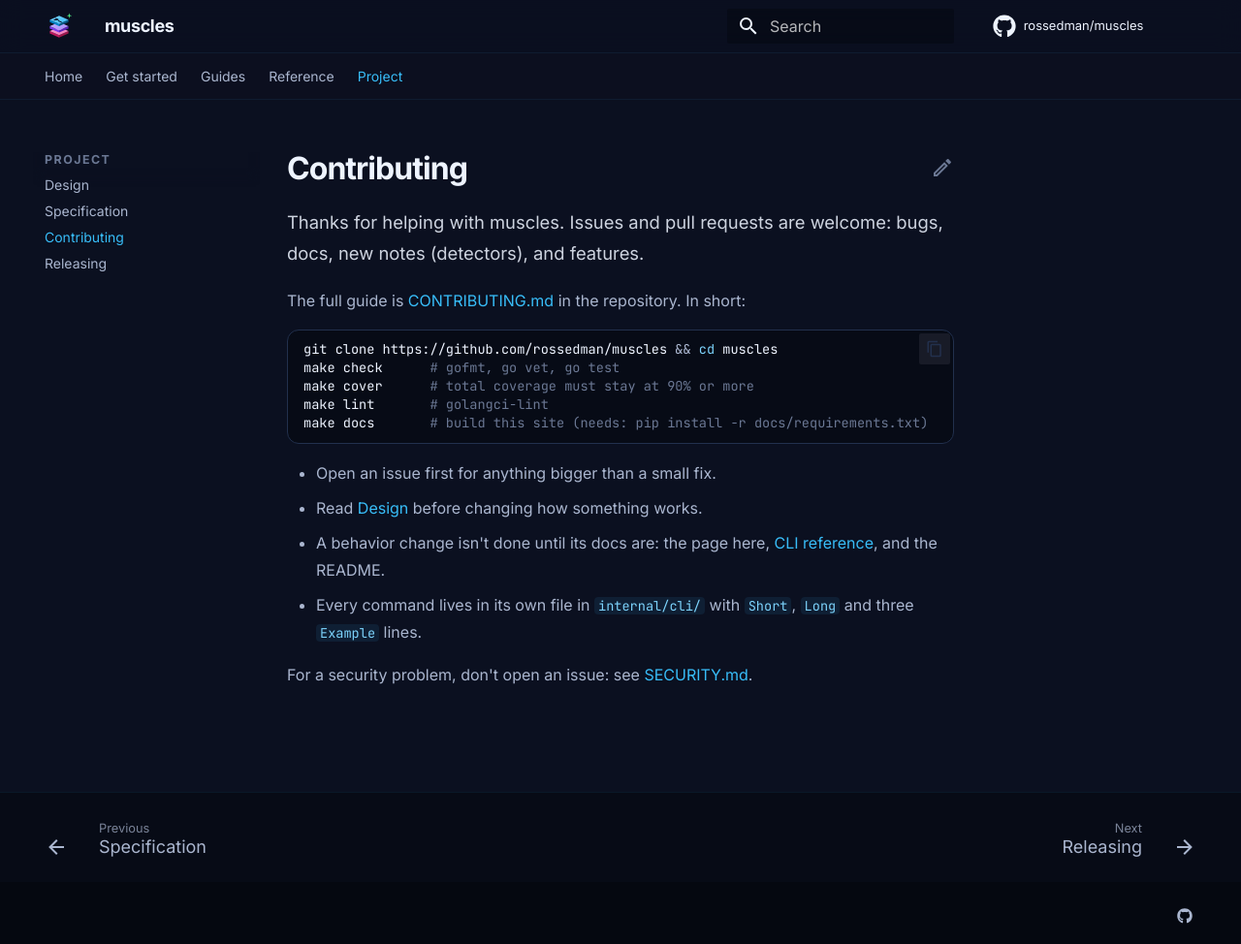
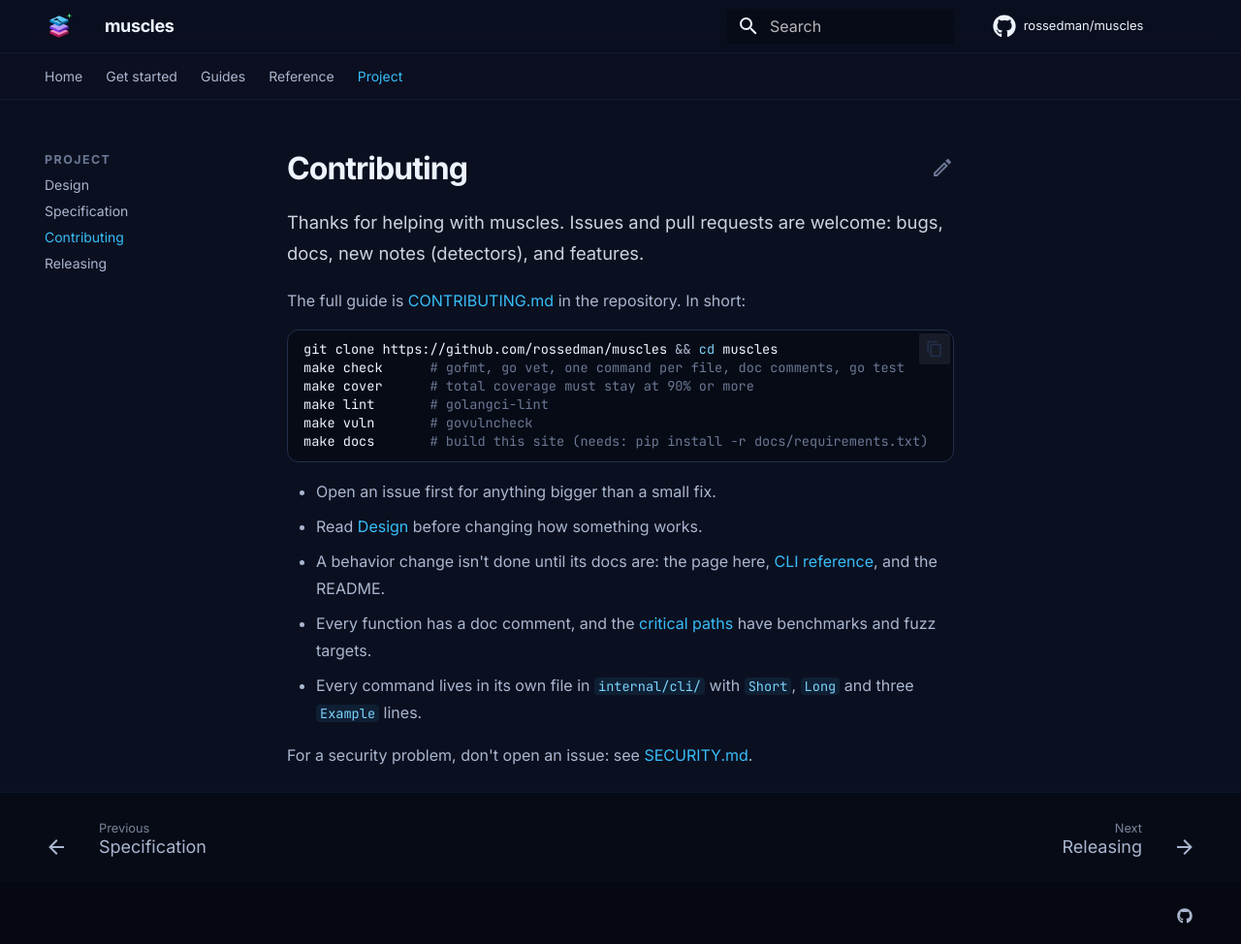
Before and after one commit to rossedman/muscles, an MkDocs documentation site: the page built from docs/contributing.md, in a window 1280 px wide and 974 px high. Shown: the whole window at 97% size. Built offline with MkDocs 1.6.1 and Material for MkDocs 9.7.7, drawn with Linux system fonts in a browser that asks for light colours; comment, search, counter and statistics services are not loaded.

Commit message:
Run govulncheck, doc, command, benchmark and fuzz checks in CI
CI ran lint, race tests and the coverage gate. It now also runs
govulncheck (the Go 1.26.0 vulnerabilities went unnoticed without it),
tools/check-cmds.sh and tools/doccheck, every benchmark once, and each
fuzz target for 30s. The same checks are make targets, and make check
includes the command and doc-comment ones, so the release job runs them
too. CONTRIBUTING.md lists the critical paths that need benchmarks and
fuzz targets.

Every action in the workflows and the composite action is pinned to a
commit SHA, so a moved tag can't change what runs.

Co-Authored-By: Claude Opus 5.5 <noreply@anthropic.com>

````diff
--- a/action.yml
+++ b/action.yml
@@ -77,7 +77,7 @@ runs:
 
     - name: Cache layer indexes
       if: inputs.cache == 'true'
-      uses: actions/cache@v4
+      uses: actions/cache@0057852bfaa89a56745cba8c7296529d2fc39830 # v4.3.0
       with:
         path: ${{ runner.temp }}/muscles-cache
         key: muscles-${{ runner.os }}-${{ github.sha }}
--- a/docs/contributing.md
+++ b/docs/contributing.md
@@ -6,15 +6,17 @@ The full guide is [CONTRIBUTING.md](https://github.com/rossedman/muscles/blob/ma
 
 ```bash
 git clone https://github.com/rossedman/muscles && cd muscles
-make check      # gofmt, go vet, go test
+make check      # gofmt, go vet, one command per file, doc comments, go test
 make cover      # total coverage must stay at 90% or more
 make lint       # golangci-lint
+make vuln       # govulncheck
 make docs       # build this site (needs: pip install -r docs/requirements.txt)
 ```
 
 - Open an issue first for anything bigger than a small fix.
 - Read [Design](design.md) before changing how something works.
 - A behavior change isn't done until its docs are: the page here, [CLI reference](cli.md), and the README.
+- Every function has a doc comment, and the [critical paths](https://github.com/rossedman/muscles/blob/main/CONTRIBUTING.md#critical-paths) have benchmarks and fuzz targets.
 - Every command lives in its own file in `internal/cli/` with `Short`, `Long` and three `Example` lines.
 
 For a security problem, don't open an issue: see [SECURITY.md](https://github.com/rossedman/muscles/blob/main/SECURITY.md).
````
Also changed, not shown: CLAUDE.md (+3 -0 lines), CONTRIBUTING.md (+25 -1 lines), README.md (+1 -1 lines), 4 other files.
